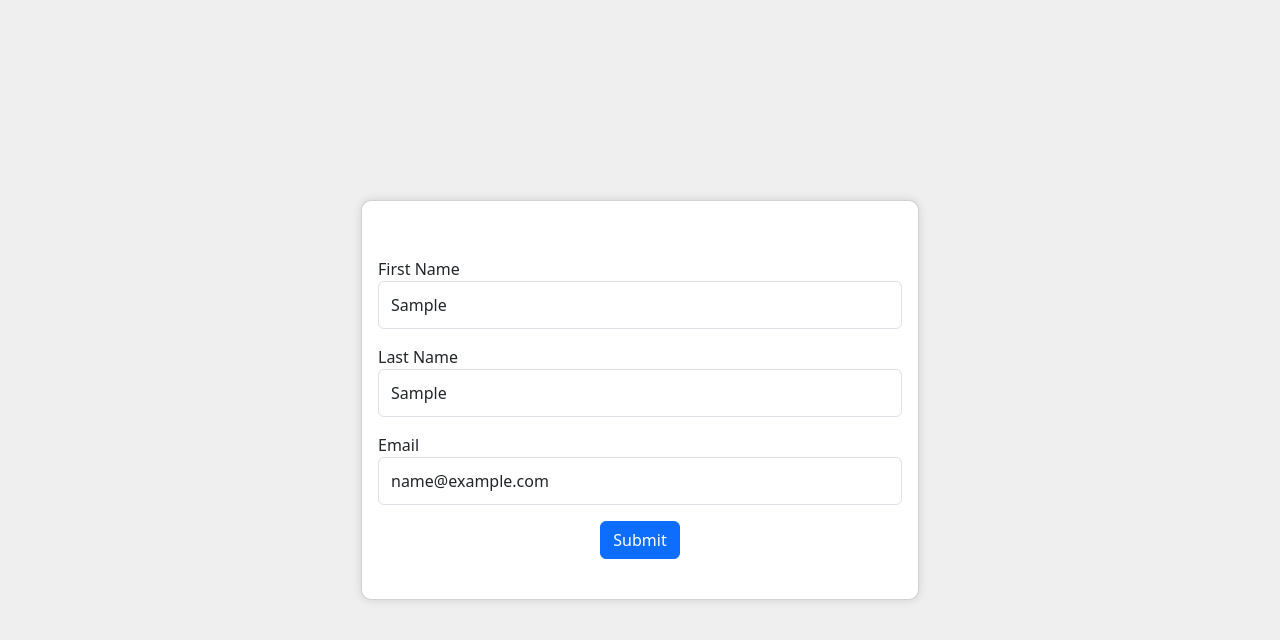
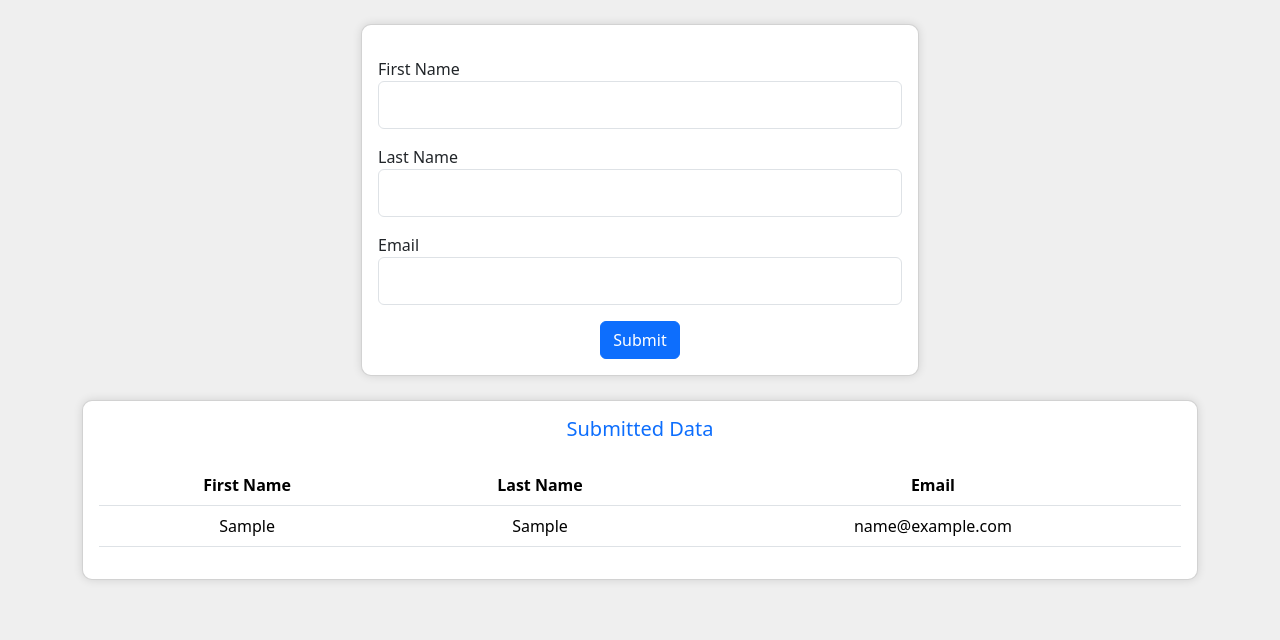
Before and after one commit to Prithivi2126/react_Js, a React (Create React App) app: page /reactform in a window 1280 px wide. Both pictures are taken after typing "Sample", "Sample", "name@example.com" into the empty fields and a click on the button "Submit". Shown: the top 640 px of the page. Built offline with nearby package versions, Linux system fonts and the light colour scheme.

Commit message:
react-hook-form

```diff
--- a/src/react-hook-form/Myform.js
+++ b/src/react-hook-form/Myform.js
@@ -1,35 +1,38 @@
-import React from "react";
+import React, { useState } from "react";
 import { useForm } from "react-hook-form";
 import { yupResolver } from "@hookform/resolvers/yup";
 import * as yup from "yup";
 
+// Validation schema using Yup
+const schema = yup.object().shape({
+  firstName: yup.string().required("First name is required").min(3, "First name should be at least 3 characters"),
+  lastName: yup.string().required("Last name is required").matches(/^[A-Za-z]+$/, "Last name should contain only letters"),
+  email: yup.string().required("Email is required").email("Invalid email address")
+});
+
 const MyForm = () => {
-  const Validation = yup.object().shape({
-    firstName: yup.string().required("First name is required"),
-    lastName: yup.string().required("Last name is required"),
-    email: yup
-      .string()
-      .required("Email is required")
-      .email("Invalid email address"),
-  });
+  const [formData, setFormData] = useState([]);
 
   const {
     register,
     handleSubmit,
     formState: { errors },
+    reset
   } = useForm({
-    resolver: yupResolver(Validation),
+    resolver: yupResolver(schema),
   });
 
   const onSubmit = (data) => {
     console.log(data);
+    setFormData([...formData, data]);
+    reset();
   };
 
   return (
     <div className="container">
-      <div className="d-flex justify-content-center  align-items-center vh-100">
-        <div className="card w-50 ">
-        <div class="card-body my-4">
+      <div className="d-flex justify-content-center align-items-center mt-4">
+        <div className="card w-50">
+          <div className="card-body ">
             <form onSubmit={handleSubmit(onSubmit)}>
               <div className="mt-3 text-start">
                 <label htmlFor="firstName">First Name</label>
@@ -49,7 +52,7 @@ const MyForm = () => {
 
               <div className="mt-3 text-start">
                 <label htmlFor="email">Email</label>
-            <input className="form-control " id="email" {...register("email")} />
+                <input className="form-control" id="email" {...register("email")} />
                 <div>{errors.email && <span>{errors.email.message}</span>}</div>
               </div>
               <div className="mt-3">
@@ -59,6 +62,34 @@ const MyForm = () => {
           </div>
         </div>
       </div>
+
+      {formData.length > 0 && (
+        <div className="d-flex justify-content-center align-items-center mt-4 mb-4">
+          <div className="card w-100">
+            <div className="card-body">
+              <h5 className="card-title text-primary">Submitted Data</h5>
+              <table className="table mt-4">
+                <thead>
+                  <tr>
+                    <th>First Name</th>
+                    <th>Last Name</th>
+                    <th>Email</th>
+                  </tr>
+                </thead>
+                <tbody>
+                  {formData.map((data, index) => (
+                    <tr key={index}>
+                      <td>{data.firstName}</td>
+                      <td>{data.lastName}</td>
+                      <td>{data.email}</td>
+                    </tr>
+                  ))}
+                </tbody>
+              </table>
+            </div>
+          </div>
+        </div>
+      )}
     </div>
   );
 };
```
Lines whose indentation alone changed are shown as unchanged.
